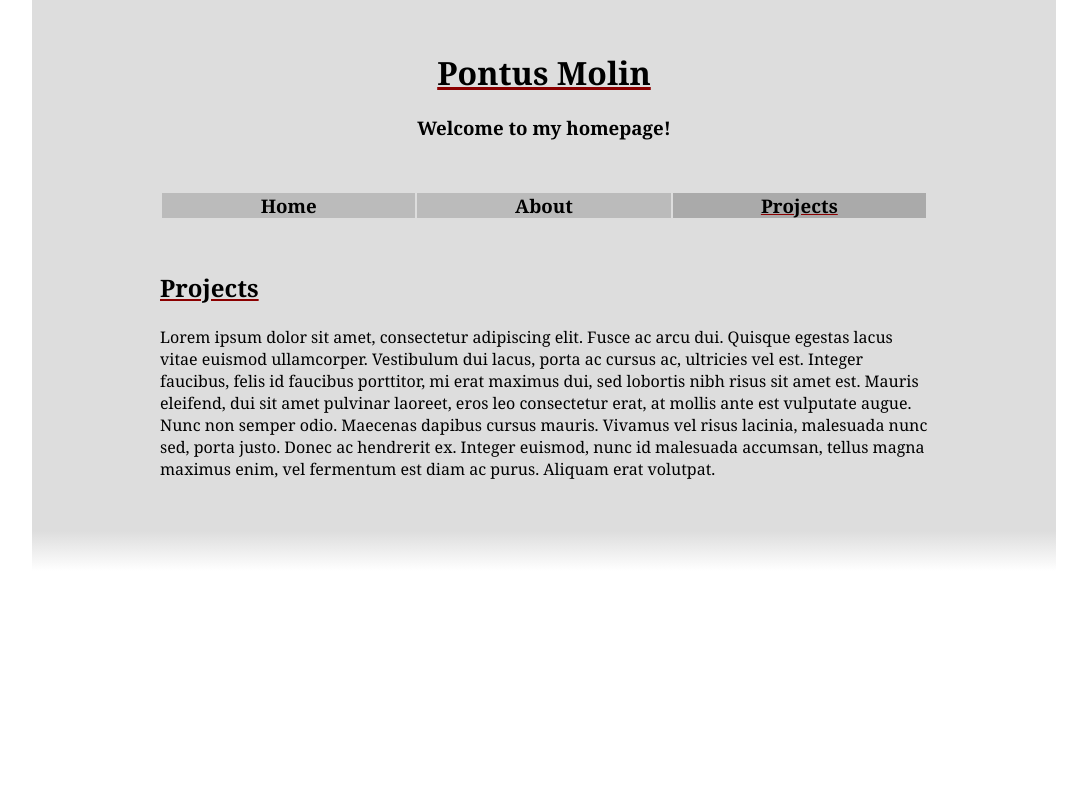
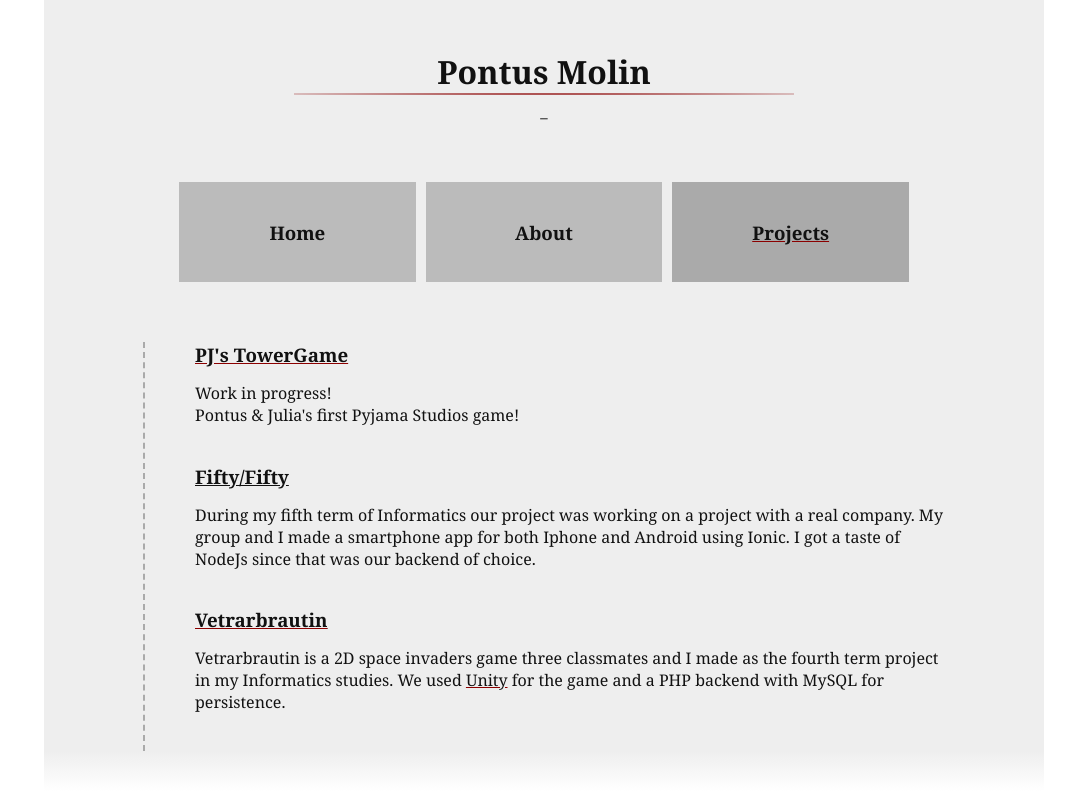
Before and after one commit to Poliky4/Poliky4.github.io, a plain HTML site: page index.html in a window 1280 px wide. Both pictures are taken after a click on the element "Projects". Shown: the whole page, without its empty margins (96-1183 px from the left). Drawn offline with Linux system fonts and the light colour scheme.

Commit message:
progress! design ok, started on content

```diff
--- a/index.html
+++ b/index.html
@@ -11,7 +11,8 @@
         <div id="page">
             <div id="title">
                 <h1>Pontus Molin</h1>
-                <h3>Welcome to my homepage!</h3>
+                <div id="titleUnderline"></div>
+                <h4>_</h4>
             </div>
 
             <nav>
@@ -26,43 +27,86 @@
 
             <div id="content">
                 <div id="home">
+                    <h4>Welcome to my homepage!</h4>
+                    <p>
 
-                    <h2>Home</h2>
-                    <br>
-                    <p>
-                        Lorem ipsum dolor sit amet, consectetur adipiscing elit. Fusce ac arcu dui. Quisque egestas lacus vitae euismod ullamcorper. Vestibulum dui lacus, porta ac cursus ac, ultricies vel est. Integer faucibus, felis id faucibus porttitor, mi erat maximus dui, sed lobortis nibh risus sit amet est. Mauris eleifend, dui sit amet pulvinar laoreet, eros leo consectetur erat, at mollis ante est vulputate augue. Nunc non semper odio. Maecenas dapibus cursus mauris. Vivamus vel risus lacinia, malesuada nunc sed, porta justo. Donec ac hendrerit ex. Integer euismod, nunc id malesuada accumsan, tellus magna maximus enim, vel fermentum est diam ac purus. Aliquam erat volutpat.
-                        Mauris vehicula purus at convallis vestibulum. Morbi metus metus, molestie sed vehicula vitae, pretium vitae mi. Donec quis ipsum magna. Maecenas pretium volutpat elit ut porta. Orci varius natoque penatibus et magnis dis parturient montes, nascetur ridiculus mus. Praesent nisl leo, tempor in aliquet sit amet, vehicula non nibh. Vestibulum hendrerit accumsan arcu. Phasellus et mi non nulla molestie consequat non sed diam. Maecenas viverra at turpis placerat rutrum. Maecenas nec feugiat quam, non ornare velit. Duis at purus venenatis, pulvinar eros cursus, porttitor magna.
                     </p>
-
                 </div>
                 <div id="about">
 
-                    <h2>Curriculum Vitae</h2>
+                    <h3>Places I've worked:</h3>
                     <br>
+
+                    <h4>Lund University</h4>
                     <p>
-                        Lorem ipsum dolor sit amet, consectetur adipiscing elit. Fusce ac arcu dui. Quisque egestas lacus vitae euismod ullamcorper. Vestibulum dui lacus, porta ac cursus ac, ultricies vel est. Integer faucibus, felis id faucibus porttitor, mi erat maximus dui, sed lobortis nibh risus sit amet est. Mauris eleifend, dui sit amet pulvinar laoreet, eros leo consectetur erat, at mollis ante est vulputate augue. Nunc non semper odio. Maecenas dapibus cursus mauris. Vivamus vel risus lacinia, malesuada nunc sed, porta justo. Donec ac hendrerit ex. Integer euismod, nunc id malesuada accumsan, tellus magna maximus enim, vel fermentum est diam ac purus. Aliquam erat volutpat.
-                        Mauris vehicula purus at convallis vestibulum. Morbi metus metus, molestie sed vehicula vitae, pretium vitae mi. Donec quis ipsum magna. Maecenas pretium volutpat elit ut porta. Orci varius natoque penatibus et magnis dis parturient montes, nascetur ridiculus mus. Praesent nisl leo, tempor in aliquet sit amet, vehicula non nibh. Vestibulum hendrerit accumsan arcu. Phasellus et mi non nulla molestie consequat non sed diam. Maecenas viverra at turpis placerat rutrum. Maecenas nec feugiat quam, non ornare velit. Duis at purus venenatis, pulvinar eros cursus, porttitor magna.
-                        Ut eget pharetra tortor. Mauris sit amet eros sit amet mauris sodales placerat. Sed fringilla enim id finibus euismod. Proin vel pulvinar sapien, imperdiet ultricies erat. Nam pharetra metus non vestibulum pharetra. Lorem ipsum dolor sit amet, consectetur adipiscing elit. Donec sit amet odio a velit viverra consequat. Mauris odio nisl, mattis non mauris nec, accumsan congue turpis. Mauris molestie vitae diam id posuere. Phasellus condimentum lectus ac tellus hendrerit dapibus. In congue nisl bibendum metus faucibus, quis eleifend lorem placerat. Sed tempor auctor sem eu consectetur. Maecenas fermentum vitae quam non hendrerit. In eu suscipit felis, a porta ex. Ut rhoncus eros lorem, eget laoreet est porttitor sed. Cras imperdiet hendrerit urna et lobortis.
-                        Etiam leo ante, vehicula eget fermentum at, porta at mi. Nunc luctus nunc in fermentum eleifend. Suspendisse congue, velit non porta consectetur, nunc turpis sagittis velit, mollis vehicula mauris erat sit amet arcu. Nulla id fermentum felis. Suspendisse tincidunt efficitur auctor. Vestibulum auctor mollis odio, vitae scelerisque augue iaculis at. Curabitur semper commodo vehicula. Duis dictum ut augue nec rhoncus.
-                        Nunc magna massa, bibendum vitae tortor et, ornare venenatis nulla. Aliquam luctus libero nec metus tincidunt consectetur. Morbi gravida elit eu consectetur aliquet. Cras tempor pellentesque posuere. Mauris commodo ligula velit, facilisis molestie orci fringilla ut. Morbi tempor egestas leo, eget rutrum urna congue id. Curabitur eu massa et elit aliquet ultrices vel at turpis. In vel orci ut lectus lobortis ultricies nec in risus. Ut gravida massa sit amet arcu porta, eget luctus tellus convallis.
+                        During my last year of studies I also worked for the school
+                        as 'Amanuens', a teachers assistant responsible for all
+                        practical elements of the education for the whole Informatics
+                        programme. It was me and a classmate and we had our own staff
+                        who helped us conduct the laboratory sessions with students.
+                        We helped the first year students with their introductory Java,
+                        we assisted the third year students with basic Relational Database Management
+                        and a end of term project, a CMS. We even had a few lab sessions with our own
+                        class during our fifth term Advanced Database course.
+                    </p>
+                    <h4>Media Markt</h4>
+                    <p>
+                        For four years before studying I worked as cashier and service employee at a large
+                        electronics store. Besides the cash register I spent a lot of time at the information desk
+                        helping customers with varying tasks and taking care of department email. At the service
+                        department I handled returns and sending customers broken devices for repair. It was a good
+                        experience for customer relations and great motivation for studying ;)
                     </p>
 
+                    <br>
+                    <h3>Websites I'm on:</h3>
+                    <h4><a href="https://www.linkedin.com/in/pontus-molin-74350aa3/">LinkedIn</a></h4>
+                    <br>
+                    <h4><a href="https://github.com/Poliky4">GitHub</a></h4>
+                    <br>
+                    <div class="project">
+                        <h4><a href="https://www.codingame.com/profile/d8fb45cc39fd232cb9570b1fb80aade90188351">CodinGame</a></h4>
+                        <p>
+                            CodinGame is a great website with fun code puzzles and
+                            bot programming championships and live code clashes.
+                            My favorite achievement is Javascript Lover ;)
+                        </p>
+                    </div>
                 </div>
                 <div id="projects">
-
-                    <h2>Projects</h2>
-                    <br>
-                    <p>
-                        Lorem ipsum dolor sit amet, consectetur adipiscing elit. Fusce ac arcu dui. Quisque egestas lacus vitae euismod ullamcorper. Vestibulum dui lacus, porta ac cursus ac, ultricies vel est. Integer faucibus, felis id faucibus porttitor, mi erat maximus dui, sed lobortis nibh risus sit amet est. Mauris eleifend, dui sit amet pulvinar laoreet, eros leo consectetur erat, at mollis ante est vulputate augue. Nunc non semper odio. Maecenas dapibus cursus mauris. Vivamus vel risus lacinia, malesuada nunc sed, porta justo. Donec ac hendrerit ex. Integer euismod, nunc id malesuada accumsan, tellus magna maximus enim, vel fermentum est diam ac purus. Aliquam erat volutpat.
-                    </p>
-
+                    <div class="project">
+                        <h3><a href="http://molin.ninja/TowerGame">PJ's TowerGame</a></h3>
+                        <p>
+                            Work in progress!
+                            <br>
+                            Pontus & Julia's first Pyjama Studios game!
+                        </p>
+                    </div>
+                    <div class="project">
+                        <h3>Fifty/Fifty</h3>
+                        <p>
+                            During my fifth term of Informatics our project was working
+                            on a project with a real company. My group and I made a
+                            smartphone app for both Iphone and Android using Ionic.
+                            I got a taste of NodeJs since that was our backend of choice.
+                        </p>
+                    </div>
+                    <div class="project">
+                        <h3><a href="http://molin.ninja">Vetrarbrautin</a></h3>
+                        <p>
+                            Vetrarbrautin is a 2D space invaders game three classmates and
+                            I made as the fourth term project in my Informatics studies.
+                            We used <a href="https://unity3d.com/">Unity</a> for the game
+                            and a PHP backend with MySQL for persistence.
+                        </p>
+                    </div>
                 </div>
             </div>
         </div>
         <div id="footer">
 
         </div>
-    <script src="script.js"></script>
+        <script src="script.js"></script>
     </body>
 
 </html>
--- a/script.js
+++ b/script.js
@@ -24,6 +24,8 @@ utils.showPage(home);
 
 
 function Utils() {
+
+    // private
     function removeClass (elem, c){
         elem.classList.remove(c);
     }
@@ -31,6 +33,7 @@ function Utils() {
         elem.classList.add(c);
     }
 
+    // public
     return {
         showPage: function(page){
             removeClass(page.div, 'hidden');
--- a/style.css
+++ b/style.css
@@ -5,7 +5,9 @@
 
 html, body {
     font-family: Georgia, 'Times New Roman', Times, serif;
+    color: #111;
     height: 100%;
+    overflow-y: hidden;
 }
 
 body {
@@ -14,7 +16,9 @@ body {
 
 #page {
     width: 80%;
-    background: #DDDDDD;
+    max-width: 1000px;
+    min-height:90%;
+    background: #EEEEEE;
 }
 
 #title {
@@ -24,20 +28,21 @@ body {
     text-align: center;
 }
 
-#title h1 {
-    text-decoration: underline darkred;
-    padding-bottom: 2%;
+#titleUnderline {
+    width: 50%;
+    height: 2px;
+    background: radial-gradient(darkred, #EEE);
+    margin-bottom: 5px;
 }
 
 nav {
     text-align: center;
     width: 75%;
-    height: 5%;
 }
 
 nav table {
     width: 100%;
-    height: 100%;
+    border-spacing: 10px;
 }
 
 nav table tr {
@@ -45,6 +50,7 @@ nav table tr {
 }
 
 nav table td {
+    padding: 5% 0%;
     text-decoration: bold;
     height: 100%;
     width: 33%;
@@ -58,21 +64,28 @@ nav table td:hover, nav table td:active, nav table td:focus {
 }
 
 #content {
-    padding: 5%;
+    margin-top: 5%;
     width: 75%;
+    padding-left: 5%;
+    border-left: 2px dashed #AAA;
 }
 
 #content h2 {
     text-decoration: underline darkred;
 }
 
-.hidden {
-    display: none;
+#content h3 {
+    text-decoration: underline #111;
+    padding-bottom: 2%;
 }
 
-.selected{
-    background: #AAAAAA;
+#content a {
+    color: #111;
     text-decoration: underline darkred;
+}
+
+#content p {
+    padding-bottom: 5%;
 }
 
 #home {
@@ -85,12 +98,25 @@ nav table td:hover, nav table td:active, nav table td:focus {
 }
 
 #footer {
-    bottom: 0px;
     width: 80%;
+    max-width: 1000px;
     height: 10%;
-    /*background: #EEEEEE;*/
-    background: linear-gradient(#DDDDDD, #FFFFFF, #FFF);
+    background: linear-gradient(#EEEEEE, #FFFFFF, #FFF);
 }
+
+.hidden {
+    display: none;
+}
+
+.selected{
+    background: #AAAAAA;
+    text-decoration: underline darkred;
+}
+
+/*
+    Custom shiny scrollbar :)
+    borrowed from SO
+*/
 
 ::-webkit-scrollbar
 {
```
Also changed, not shown: favicon.ico (deleted), favicon.png (added).
